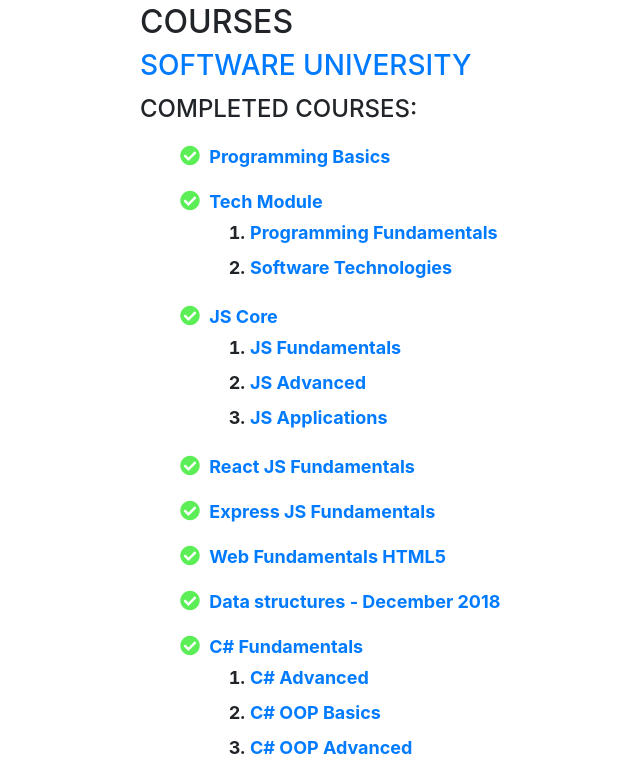
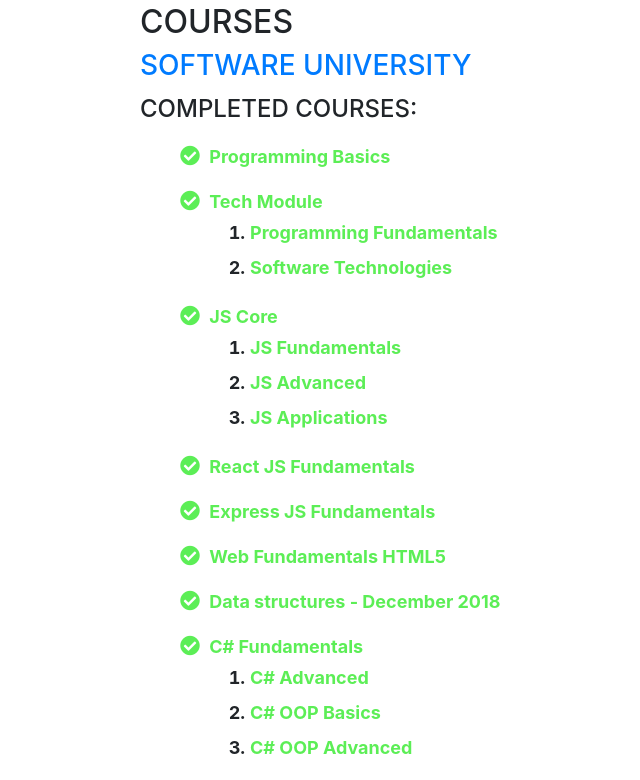
Before and after one commit to NaskoVasilev/CV, a website with bundled scripts: page index.html in a window 1280 px wide. Shown: the part 2449-3229 px from the top of the page, without its empty margins (180-820 px from the left). Built offline with nearby package versions, Linux system fonts and the light colour scheme; a web font is replaced by a local one.

Commit message:
Update resume-custom.css
Change links color

```diff
--- a/css/resume-custom.css
+++ b/css/resume-custom.css
@@ -21,6 +21,10 @@
     font-size: 20px;
 }
 
+#completed-courses .module a{
+    color: #5cee56;
+}
+
 #page-top nav#sideNav{
     background-color: #82ee71;
 }
```
